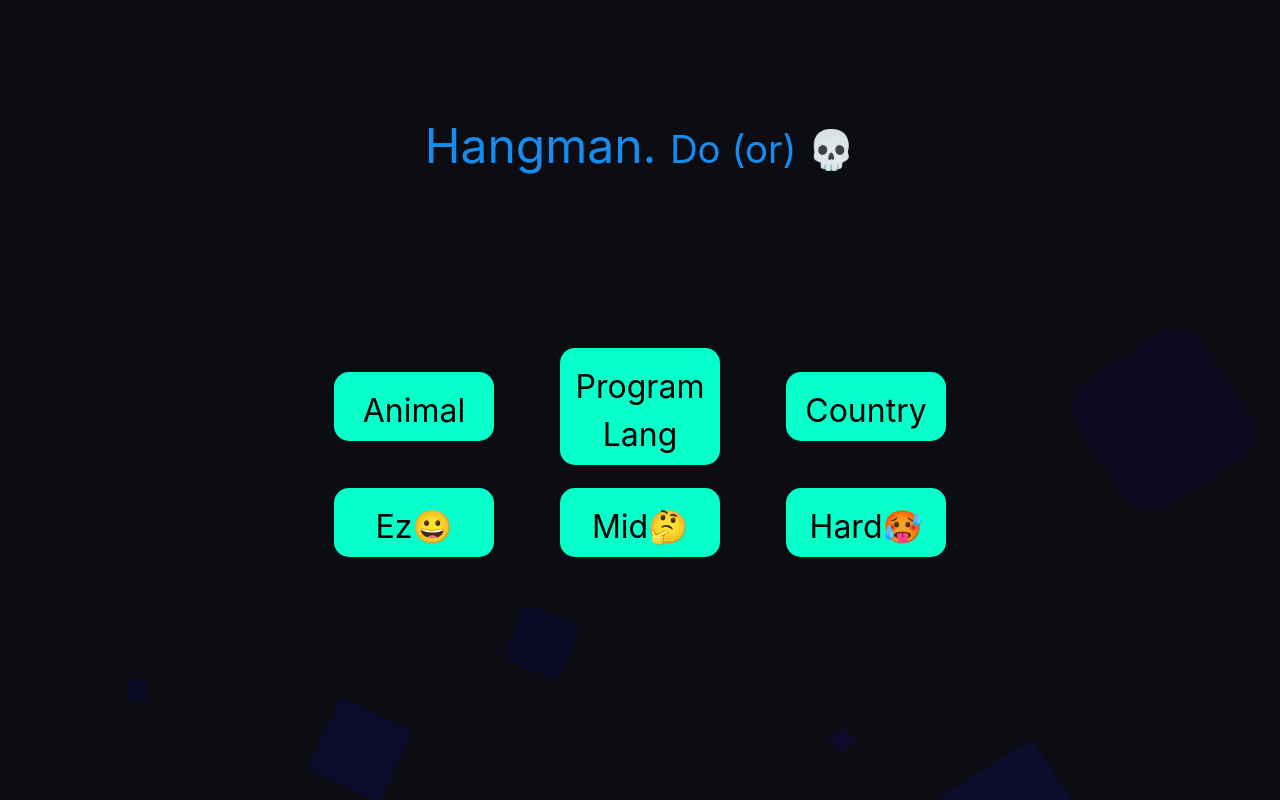
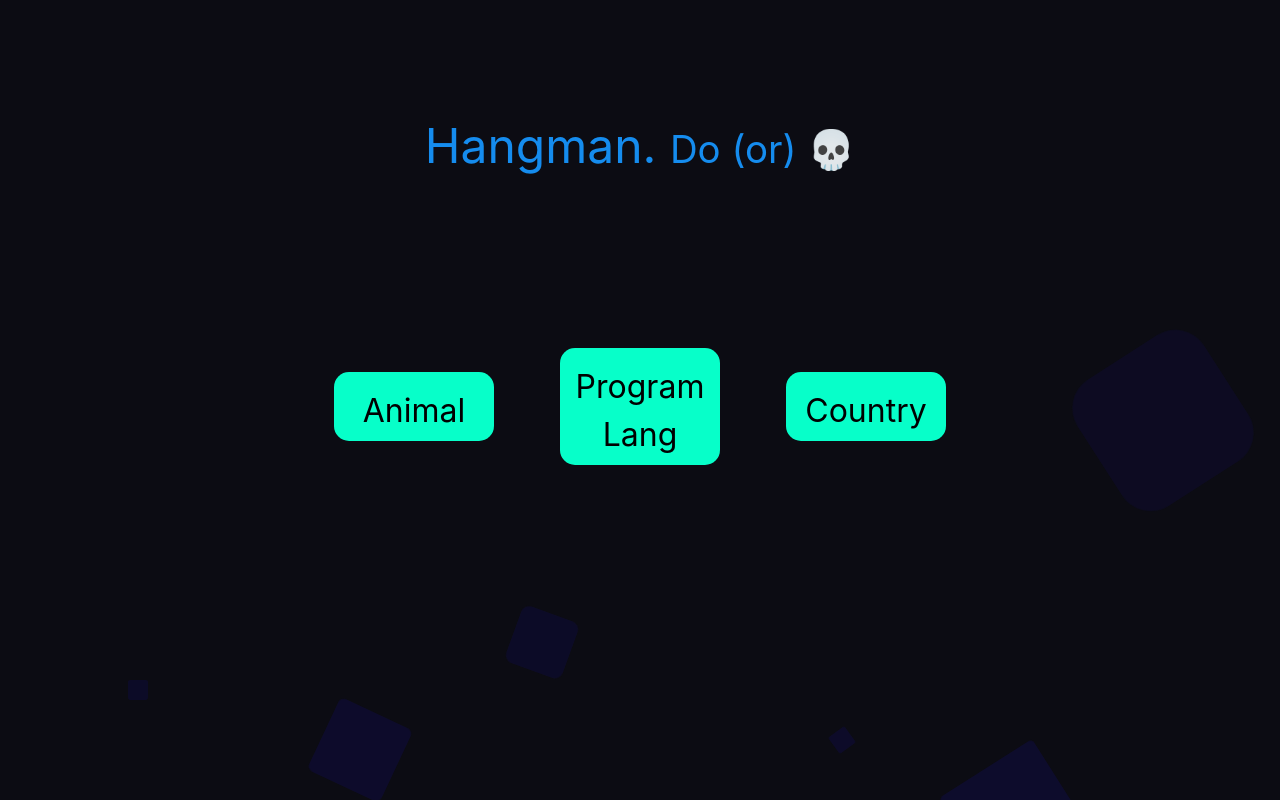
Before and after one commit to vetrivelcsamy/reactjs-hangman, a React (Create React App) app: page / in a window 1280 px wide. Built offline with nearby package versions, Linux system fonts and the light colour scheme.

Commit message:
showbtn
showbtn

```diff
--- a/src/components/Homepage.js
+++ b/src/components/Homepage.js
@@ -83,8 +83,7 @@ export default function Homepage() {
             </div>
 
           )}
-
-{!showHangman && (
+{!showHangman && category != "" && (
             <div
             style={{
               display: 'flex' ,
```
